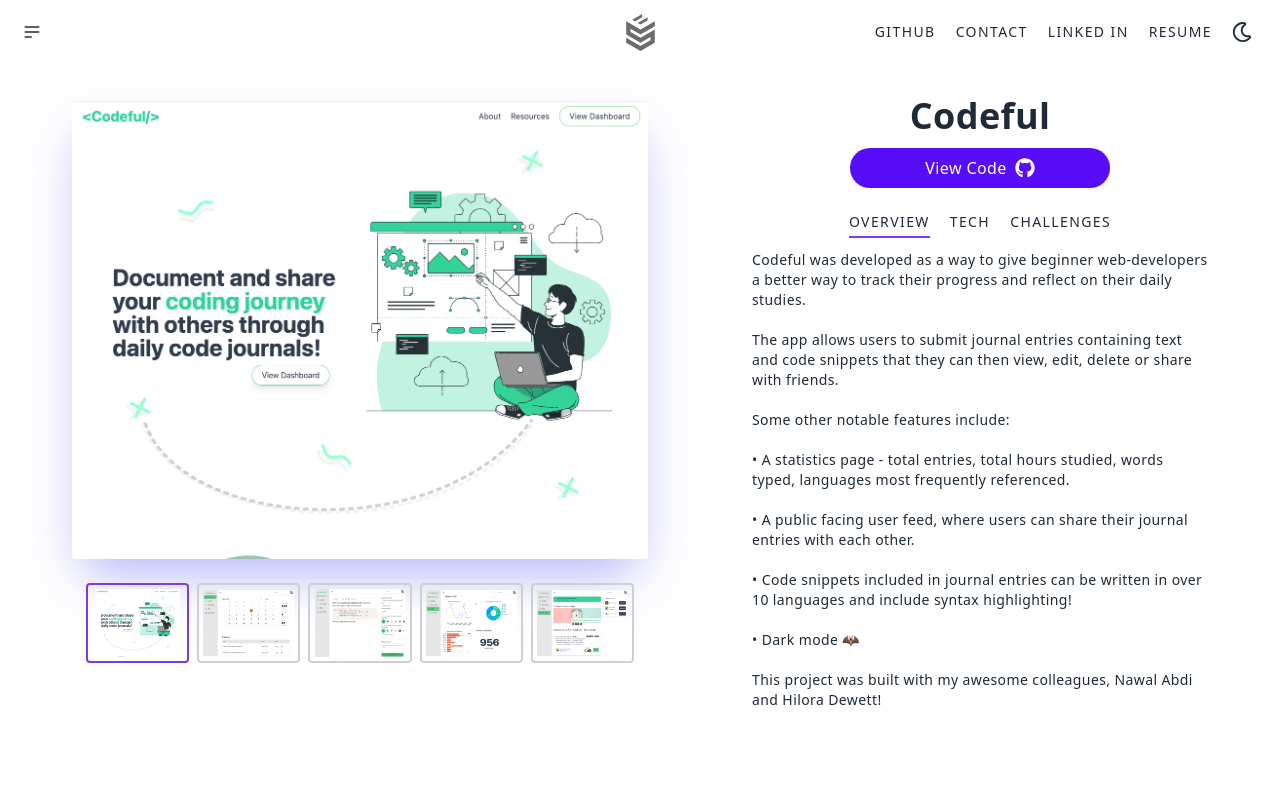
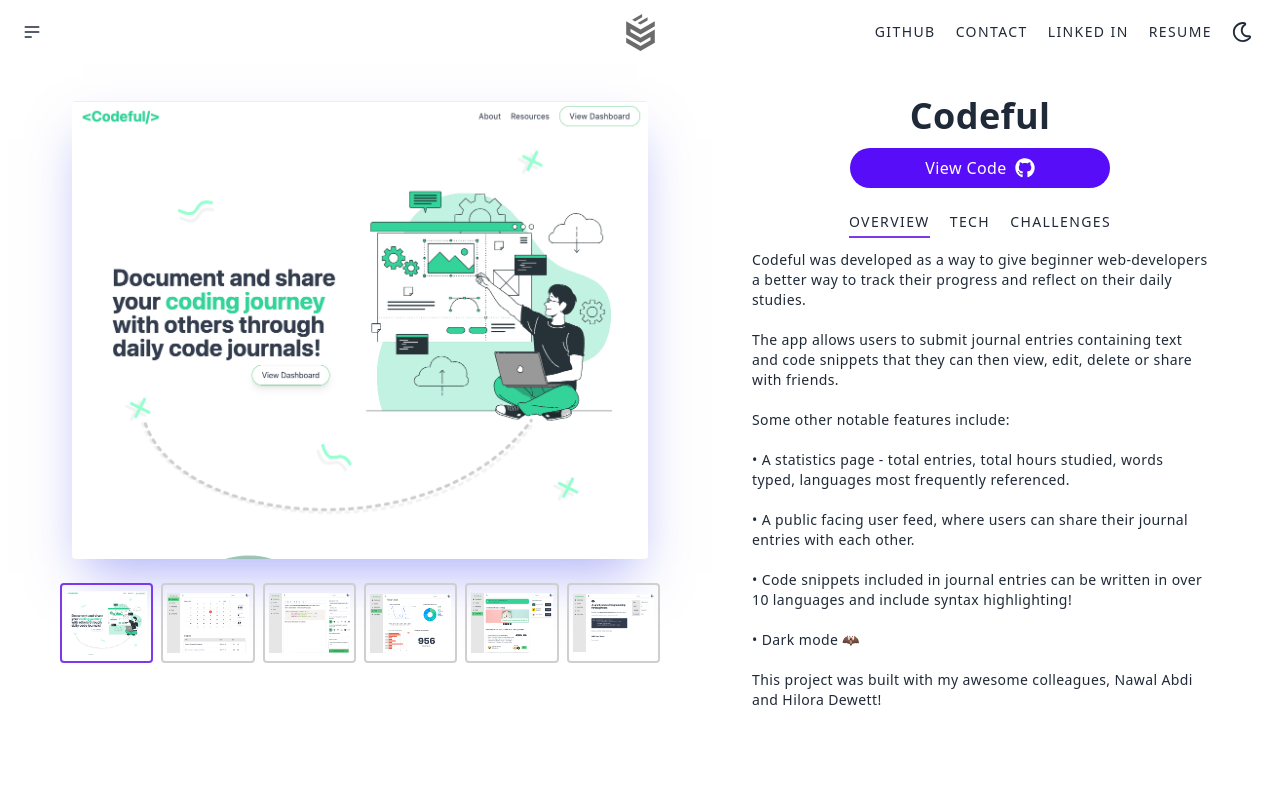
Before and after one commit to Ethansteip/Web-dev-portfolio, a Next.js app: page /projects/1 in a window 1280 px wide. Shown: the top 800 px of the page. Built offline with nearby package versions, Linux system fonts and the light colour scheme.

Commit message:
refactored PhotoCarousel to pull in all available images from json file instead of just 5

```diff
--- /dev/null
+++ b/components/DemoVideo.jsx
@@ -0,0 +1,18 @@
+import React from 'react';
+
+const DemoVideo = (props) => {
+
+  return (
+    <iframe
+      width="560"
+      height="315"
+      src={props.source}
+      title="YouTube video player"
+      frameBorder="0"
+      allow="accelerometer; autoplay; clipboard-write; encrypted-media; gyroscope; picture-in-picture; web-share"
+      allowfullscreen>
+    </iframe>
+  );
+}
+
+export default DemoVideo;
--- a/components/Header.jsx
+++ b/components/Header.jsx
@@ -6,7 +6,7 @@ import { HiOutlineMail } from 'react-icons/hi';
 const Header = () => {
 
   return (
-    <div className="w-screen h-[600px] md:h-screen">
+    <div className="w-screen h-[500px] md:h-screen">
       <iframe src='https://my.spline.design/landingpagedarkcopy-b61347c8448f53687a9a593a0e381b61/' frameBorder='0' width='100%' height='100%'></iframe>
     </div>
   )
--- a/components/PhotoCarousel.jsx
+++ b/components/PhotoCarousel.jsx
@@ -1,16 +1,37 @@
 import React from 'react';
 import { useState } from 'react';
 import Image from 'next/image';
+import DemoVideo from './DemoVideo';
 
 const PhotoCarousel = (props) => {
 const [image, setImage] = useState(0);
 
 const updateImage = (imageId) => {
+  console.log("Image Id: ", imageId);
   setImage(imageId);
 }
 
 const activeImage = "flex cursor-pointer w-full h-20 project-photo-border rounded";
 const inactiveImage = "flex cursor-pointer w-full h-20 project-photo-inactive rounded";
+
+const imageArray = props.images.map((img) => {
+  return (
+    <div
+    className={image === props.images.indexOf(img) ? activeImage : inactiveImage}
+    onClick={() => updateImage(props.images.indexOf(img))}
+    >
+      <Image
+        src={img}
+        key={props.images.indexOf(img)}
+        alt="/"
+        className='object-contain w-full h-auto p-1'
+        width="1000"
+        height="1000"
+      />
+    </div>
+  )
+
+});
 
   return (
     <section className="px-10 flex flex-col items-center justify-center">
@@ -23,76 +44,9 @@ const inactiveImage = "flex cursor-pointer w-full h-20 project-photo-inactive ro
           height="1000"
           priority={true}
         />
-        {/* <iframe
-            width="560"
-            height="315"
-            src="https://www.youtube.com/embed/i0M8Io_Ua1Q"
-            title="YouTube video player"
-            frameBorder="0"
-            allow="accelerometer; autoplay; clipboard-write; encrypted-media; gyroscope; picture-in-picture; web-share" allowfullscreen>
-        </iframe> */}
       </div>
       <div className="w-full grid grid-cols-3 md:flex md:w-auto justify-between items-center gap-2 mt-3">
-        <div
-          className={image === 0 ? activeImage : inactiveImage}
-          onClick={() => updateImage(0)}
-          >
-          <Image
-            src={props.images[0]}
-            alt="/"
-            className='object-contain w-full h-auto p-1'
-            width="1000"
-            height="1000"
-          />
-        </div>
-        <div
-          className={image === 1 ? activeImage : inactiveImage}
-          onClick={() => updateImage(1)}
-          >
-          <Image
-            src={props.images[1]}
-            alt="/"
-            className='object-contain w-full cursor-pointer h-auto p-1'
-            width="1000"
-            height="1000"
-          />
-        </div>
-        <div
-          className={image === 2 ? activeImage : inactiveImage}
-          onClick={() => updateImage(2)}
-          >
-          <Image
-            src={props.images[2]}
-            alt="/"
-            className='object-contain w-full h-auto p-1'
-            width="1000"
-            height="1000"
-          />
-        </div>
-        <div
-          className={image === 3 ? activeImage : inactiveImage}
-          onClick={() => updateImage(3)}
-          >
-          <Image
-            src={props.images[3]}
-            alt="/"
-            className='object-contain w-full h-auto p-1'
-            width="1000"
-            height="1000"
-          />
-        </div>
-        <div
-          className={image === 4 ? activeImage : inactiveImage}
-          onClick={() => updateImage(4)}
-          >
-          <Image
-            src={props.images[4]}
-            alt="/"
-            className='object-contain w-full h-auto p-1'
-            width="1000"
-            height="1000"
-          />
-        </div>
+        { imageArray }
       </div>
     </section>
   );
--- a/components/ProjectDescription.jsx
+++ b/components/ProjectDescription.jsx
@@ -47,7 +47,6 @@ const ProjectDescription = (props) => {
           </p>
         </section>
         <section className="w-full px-5 text-left">
-          {/* <p>{content}</p> */}
           <div className="w-full text-sm md:text-md px-3" dangerouslySetInnerHTML={{ __html: content }}></div>
         </section>
     </section>
--- a/json/data.json
+++ b/json/data.json
@@ -55,7 +55,7 @@
       "project_challenges_html" : "<p>Some of the challenges I encountered when developing Tweeter included:</p><br><ul><li>&#x2022 Calculating the tweet character count threshold to ensure users didn’t surpass 140 characters. I ended up using jQuery's built-in .val() method to capture the state of the text input, then used the length of the text-input value to update the counter and perform any validation if needed.</li></ul>",
       "technologies": ["Javascript", "jquery", "CSS"],
       "github_link": "https://github.com/Ethansteip/tweeter",
-      "project_photos": ["/assets/Project-Images/Tweeter/Tweeter-0-final.png", "/assets/Project-Images/Tweeter/Tweeter-1-final.png", "/assets/Project-Images/Tweeter/Tweeter-2-final.png", "/assets/Project-Images/Tweeter/Tweeter-3-final.png", "/assets/Project-Images/Tweeter/Tweeter-4-final.png"],
+      "project_photos": ["/assets/Project-Images/Tweeter/Tweeter-0-final.png", "/assets/Project-Images/Tweeter/Tweeter-video-preview-final.png", "/assets/Project-Images/Tweeter/Tweeter-1-final.png", "/assets/Project-Images/Tweeter/Tweeter-2-final.png", "/assets/Project-Images/Tweeter/Tweeter-3-final.png", "/assets/Project-Images/Tweeter/Tweeter-4-final.png"],
       "video_link": "https://youtu.be/i0M8Io_Ua1Q"
     }
   ]
--- a/src/pages/projects/[projectId].jsx
+++ b/src/pages/projects/[projectId].jsx
@@ -75,6 +75,7 @@ const ProjectDetail = (props) => {
             project_description_html={props.projectData.project_description_html}
             project_tech_html={props.projectData.project_tech_html}
             project_challenges_html={props.projectData.project_challenges_html}
+            video_link={props.projectData.video_link}
             />
         </div>
       </div>
```
Also changed, not shown: public/assets/Project-Images/Tweeter/Tweeter-video-preview-final.png (added).
